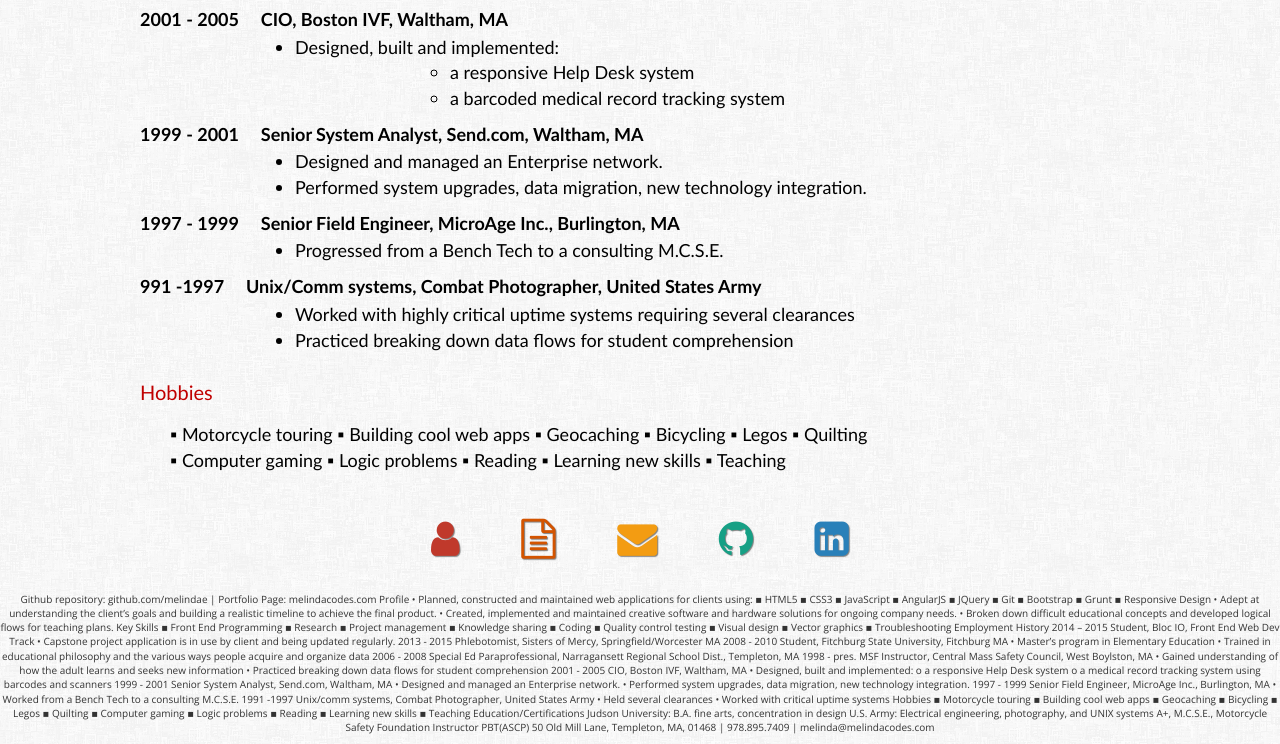
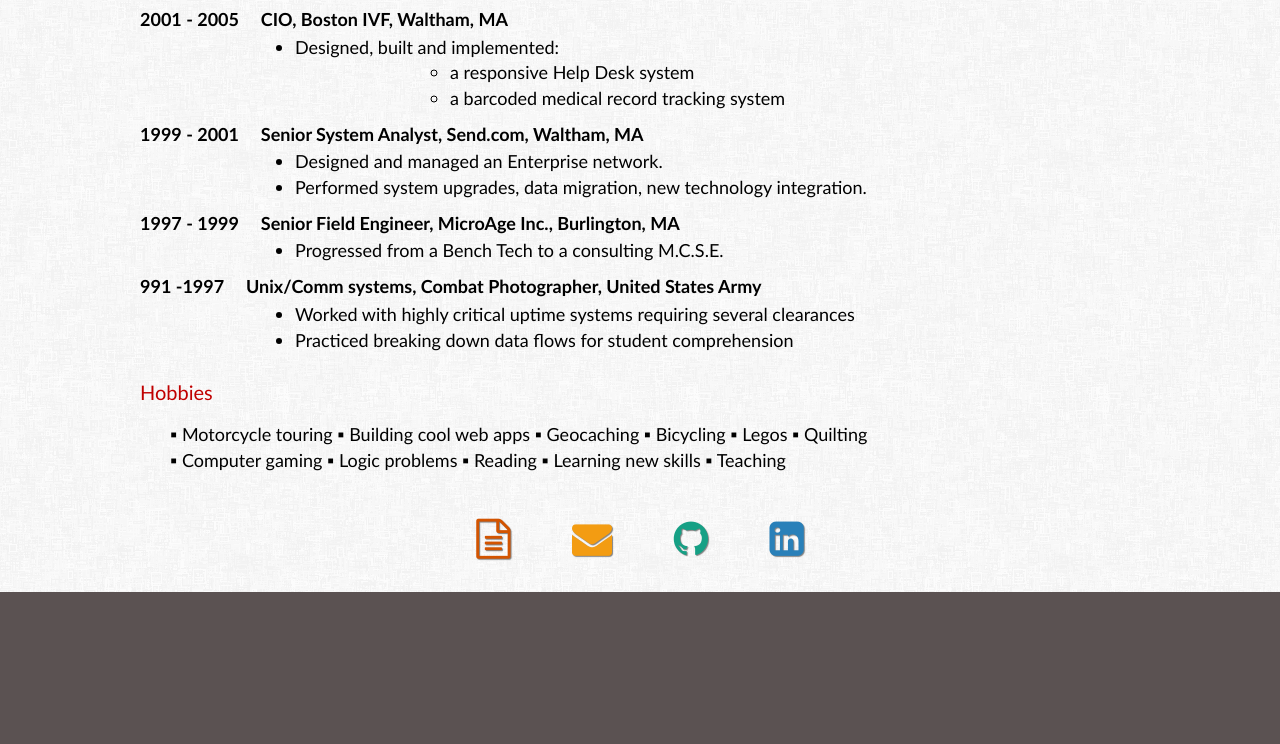
Before and after one commit to melindae/portfolio, a website: page app/templates/resume.html in a window 1280 px wide. Shown: the part 1151-1895 px from the top of the page. After the commit the page ends 1743 px from the top, so only its background shows below. Drawn offline with nearby package versions, Linux system fonts and the light colour scheme; files that its build step writes are made by us from their sources; files whose address does not match are found by name.

```diff
--- a/app/sass/style.scss
+++ b/app/sass/style.scss
@@ -330,6 +330,7 @@
 }
 .footer a {
 	padding: 0 2%;
+	text-decoration: none
 }
 .footOne {
 	color: #c0392b;
@@ -524,7 +525,6 @@
 		margin-bottom: 1em;
 		font-size: 0.7em;
 	}
-
 }
 @media screen and (max-width: 480px) {
 
--- a/app/templates/resume.html
+++ b/app/templates/resume.html
@@ -148,9 +148,9 @@
 
 
     <div class="footer">
-      <a class="footOne fa fa-user"
+<!--       <a class="footOne fa fa-user"
         href="/"
-        target="_blank" title="About me"></a>
+        target="_blank" title="About me"></a> -->
       <a class="footTwo fa fa-file-text-o"
         href="/templates/resume.html"
         target="_blank" title="Look at my resume"></a>
@@ -166,112 +166,3 @@
     </div>
   </body>
 </html>
-
-
-
-
-
-
-
-
-
-
-
-
-
-
-
-
-
-
-
-
-
-
-
-
-
-
-
-
-
-
-
-
-
-
-
-
-
-
-
-
-
-
-
-
-
-
-
-
-
-
-
-
-<p>
-
-Github repository:  github.com/melindae        |        Portfolio Page: melindacodes.com
-
-
-Profile
-•	Planned, constructed and maintained web applications for clients using:
-▪ HTML5 ▪ CSS3 ▪ JavaScript ▪ AngularJS ▪ JQuery ▪ Git ▪ Bootstrap ▪ Grunt ▪ Responsive Design
-•	Adept at understanding the client’s goals and building a realistic timeline to achieve the final product.
-•	Created, implemented and maintained creative software and hardware solutions for ongoing company needs.
-•	Broken down difficult educational concepts and developed logical flows for teaching plans.
-
-Key Skills
-▪ Front End Programming	▪ Research	▪ Project management
-▪ Knowledge sharing	▪ Coding	▪ Quality control testing
-▪ Visual design	▪ Vector graphics	▪ Troubleshooting
-
-Employment History
-2014 – 2015	Student, Bloc IO, Front End Web Dev Track
-•	Capstone project application is in use by client and being updated regularly.
-2013 - 2015	Phlebotomist, Sisters of Mercy, Springfield/Worcester MA
-2008 - 2010	Student, Fitchburg State University, Fitchburg MA
-•	Master’s program in Elementary Education
-•	Trained in educational philosophy and the various ways people acquire and organize data
-2006 - 2008	Special Ed Paraprofessional, Narragansett Regional School Dist., Templeton, MA
-1998 - pres.	MSF Instructor, Central Mass Safety Council, West Boylston, MA
-•	Gained understanding of how the adult learns and seeks new information
-•	Practiced breaking down data flows for student comprehension
-2001 - 2005	CIO, Boston IVF, Waltham, MA
-•	Designed, built and implemented:
-o	a responsive Help Desk system
-o	a medical record tracking system using barcodes and scanners
-1999 - 2001	Senior System Analyst, Send.com, Waltham, MA
-•	Designed and managed an Enterprise network.
-•	Performed system upgrades, data migration, new technology integration.
-1997 - 1999	Senior Field Engineer, MicroAge Inc., Burlington, MA
-•	Worked from a Bench Tech to a consulting M.C.S.E.
-1991 -1997	 Unix/comm systems, Combat Photographer, United States Army
-•	Held several clearances
-•	Worked with critical uptime systems
-
-Hobbies
-▪  Motorcycle touring  ▪  Building cool web apps  ▪  Geocaching  ▪  Bicycling  ▪  Legos  ▪  Quilting
-▪  Computer gaming  ▪  Logic problems  ▪  Reading  ▪  Learning new skills  ▪  Teaching
-
-Education/Certifications
-Judson University:  B.A. fine arts, concentration in design
-U.S. Army:  Electrical engineering, photography, and UNIX systems
-A+, M.C.S.E.,
-Motorcycle Safety Foundation Instructor
-PBT(ASCP)
-
-
-50 Old Mill Lane, Templeton, MA, 01468    |    978.895.7409    |    melinda@melindacodes.com
-</p>
-
-</body>
```
Also changed, not shown: app/pages/index.html (+6 -7 lines), app/templates/bike-barn.html (+2 -2 lines), app/templates/to-do.html (+2 -2 lines), dist/css/style.css, dist/index.html, dist/templates/bike-barn.html, dist/templates/resume.html, dist/templates/to-do.html, 1 other file.
